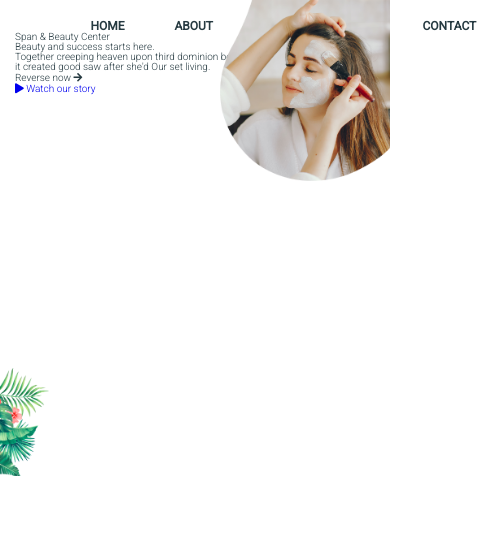
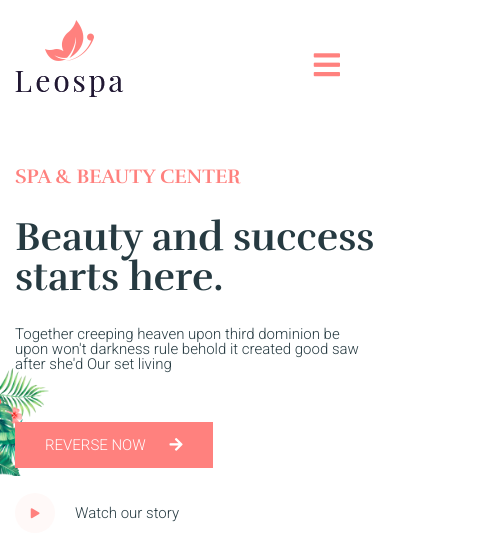
Before and after one commit to smau1906/leospa, a plain HTML site: page index.html in a window 390 px wide. Shown: the whole page, 501 px wide, since content can reach past the window. Drawn offline with Linux system fonts and the light colour scheme.

Commit message:
complete index page with responsive

```diff
--- a/css/main.css
+++ b/css/main.css
@@ -29,6 +29,7 @@ header{
 }
 .menu__item{
     margin: 0 2.5rem;
+    z-index: 2;
 }
 .menu__link{
     text-decoration: none;
@@ -41,3 +42,110 @@ header{
 .menu__link:hover{
     color: var(--primary-color);
 }
+.header__content{
+    display: flex;
+    flex-direction: column;
+    padding-top: 19rem;
+    max-width: 55.5rem;
+}
+.header__content-top{
+    display: flex;
+    flex-direction: column;
+}
+.header__content-slogan{
+    font-size: 2rem;
+    color: var(--primary-color);
+    font-family: var(--secondary-font);
+    font-weight: 400;
+    text-transform: uppercase;
+    margin-bottom: 3rem;
+}
+.header__content-title{
+    font-size: 6rem;
+    font-weight: 400;
+    font-family: var(--secondary-font);
+    margin-bottom: 3rem;
+    color: var(--gray-dark);
+}
+.header__content-desc{
+    font-size: 1.5rem;
+    color: var(--gray-dark);
+    margin-bottom: 5rem;
+}
+.header__content-cta{
+    display: flex;
+    align-items: center;
+}
+.header__content-cta > a:first-child{
+    margin-right: 5rem;
+}
+.btn__play-video{
+    display: flex;
+    align-items: center;
+}
+.btn__play-video > i{
+    display: flex;
+    align-items: center;
+    justify-content: center;
+    margin-right: 2rem;
+    width: 4rem;
+    height: 4rem;
+    border-radius: 5rem;
+    background-color: var(--bg-block);
+    color: var(--primary-color);
+}
+.btn__play-video > span{
+    color: var(--gray-dark);
+    font-size: 1.5rem;
+}
+.btn{
+    padding: 1.5rem 3rem;
+    text-transform: uppercase;
+    font-size: 1.5rem;
+    color: white;
+    font-family: var(--primary-font);
+    border: 0;
+    outline: none;
+}
+.btn--primary{
+    background-color: var(--primary-color);
+}
+.btn--rounded{
+    border-radius: 5rem;
+}
+.btn--icon > i{
+    margin-left: 2rem;
+}
+.menu__collapse{
+    position: absolute;
+    font-size: 3rem;
+    top: 5rem;
+    right: 5rem;
+    color: var(--primary-color);
+    display: none;
+}
+@media screen and (max-width: 767px) {
+    .header__top {
+        justify-content: space-between;
+    }
+    .menu, .header__image{
+        display: none;
+    }
+    .menu__collapse{
+        display: block;
+    }
+    .header__content{
+        padding-top: 7rem;
+    }
+    .header__content-title{
+        font-size: 4rem;
+    }
+    .header__content-cta{
+        align-items: flex-start;
+        flex-direction: column;
+    }
+    .header__content-cta > a:first-child{
+        margin-right: 0;
+        margin-bottom: 2.5rem;
+    }
+}
--- a/index.html
+++ b/index.html
@@ -21,58 +21,100 @@
     <div class="wrapper">
       <header>
         <div class="container">
+<!--          <div class="header__top">-->
+<!--            <a class="header__logo" href="index.html">-->
+<!--              <img src="images/logo.png">-->
+<!--            </a>-->
+<!--            <nav class="menu">-->
+<!--              <ul class="menu__list">-->
+<!--                <li class="menu__item">-->
+<!--                  <a class="menu__link" href="#">-->
+<!--                    Home-->
+<!--                  </a>-->
+<!--                </li>-->
+<!--                <li class="menu__item">-->
+<!--                  <a class="menu__link" href="#">-->
+<!--                    About-->
+<!--                  </a>-->
+<!--                </li>-->
+<!--                <li class="menu__item">-->
+<!--                  <a class="menu__link" href="#">-->
+<!--                    Menu-->
+<!--                  </a>-->
+<!--                </li>-->
+<!--                <li class="menu__item">-->
+<!--                  <a class="menu__link" href="#">-->
+<!--                    Link-->
+<!--                  </a>-->
+<!--                </li>-->
+<!--                <li class="menu__item">-->
+<!--                  <a class="menu__link" href="#">-->
+<!--                    Contact-->
+<!--                  </a>-->
+<!--                </li>-->
+<!--              </ul>-->
+<!--            </nav>-->
+<!--          </div>-->
+<!--          <i class="fas fa-bars menu__collapse"></i>-->
+<!--          <div class="header__content">-->
+<!--            <div class="header__content-top">-->
+<!--              <span class="header__content-slogan">Span & Beauty Center</span>-->
+<!--              <h1 class="header__content-title"> Beauty and success starts here.</h1>-->
+<!--              <p class="header__content-desc">-->
+<!--                Together creeping heaven upon third dominion be upon won't-->
+<!--                darkness rule behold it created good saw after she'd Our set-->
+<!--                living.-->
+<!--              </p>-->
+<!--              <div class="header__content-cta">-->
+<!--                <a class="btn btn&#45;&#45;primary btn&#45;&#45;icon">-->
+<!--                  Reverse now <i class="fa fa-arrow-right"></i>-->
+<!--                </a>-->
+<!--                <a href="#" class="btn__play-video">-->
+<!--                  <i class="fa fa-play"></i>-->
+<!--                  <span>Watch our story</span>-->
+<!--                </a>-->
+<!--              </div>-->
+<!--            </div>-->
+<!--          </div>-->
           <div class="header__top">
-            <a class="header__logo" href="index.html">
-              <img src="images/logo.png">
-            </a>
+            <img class="header__logo" src="images/logo.png">
             <nav class="menu">
               <ul class="menu__list">
                 <li class="menu__item">
-                  <a class="menu__link" href="#">
-                    Home
-                  </a>
+                  <a class="menu__link" href="#">Home</a>
                 </li>
                 <li class="menu__item">
-                  <a class="menu__link" href="#">
-                    About
-                  </a>
+                  <a class="menu__link" href="#">About</a>
                 </li>
                 <li class="menu__item">
-                  <a class="menu__link" href="#">
-                    Menu
-                  </a>
+                  <a class="menu__link" href="#">Features</a>
                 </li>
                 <li class="menu__item">
-                  <a class="menu__link" href="#">
-                    Link
-                  </a>
+                  <a class="menu__link" href="#">Images</a>
                 </li>
                 <li class="menu__item">
-                  <a class="menu__link" href="#">
-                    Contact
-                  </a>
+                  <a class="menu__link" href="#">Contact</a>
                 </li>
               </ul>
             </nav>
           </div>
+          <i class="fa fa-bars menu__collapse"></i>
           <div class="header__content">
             <div class="header__content-top">
-              <span class="header__content-slogan">Span & Beauty Center</span>
-              <h1 class="header__content-title"> Beauty and success starts here.</h1>
-              <p class="header__content-desc">
-                Together creeping heaven upon third dominion be upon won't
+              <span class="header__content-slogan">Spa & Beauty Center</span>
+              <h1 class="header__content-title">Beauty and success starts here.</h1>
+              <p class="header__content-desc">Together creeping heaven upon third dominion be upon won't
                 darkness rule behold it created good saw after she'd Our set
-                living.
-              </p>
+                living</p>
+            </div>
             <div class="header__content-cta">
-                <a class="btn btn--primary btn--icon">
+              <a class="btn btn--primary btn--icon" href="#">
                 Reverse now <i class="fa fa-arrow-right"></i>
               </a>
-                <a href="#" class="btn__play-video">
+              <a class="btn__play-video" href="#">
                 <i class="fa fa-play"></i>
                 <span>Watch our story</span>
               </a>
-              </div>
             </div>
           </div>
           <img src="./images/spa.png" alt="" class="header__image" />
```
Lines whose indentation alone changed are shown as unchanged.
